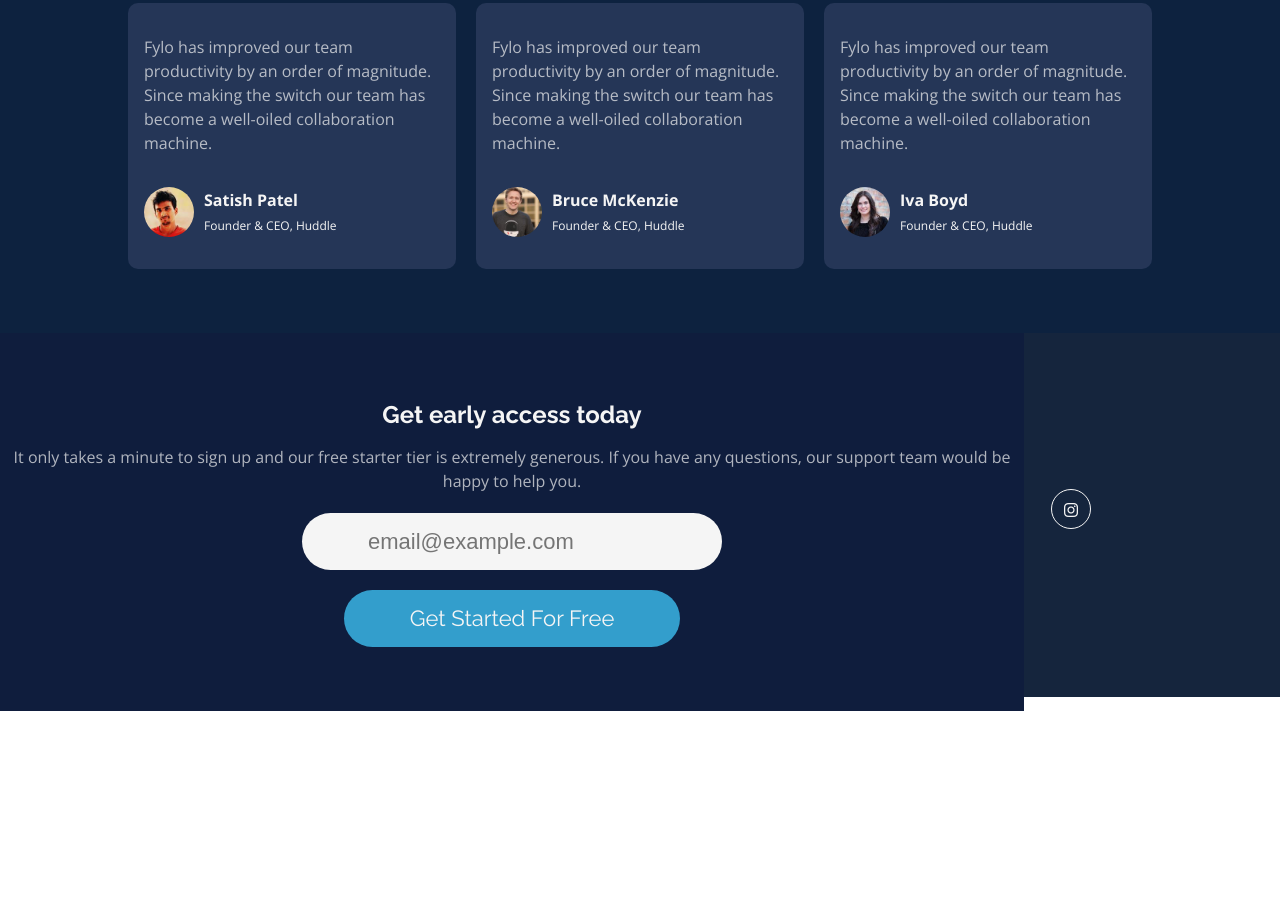
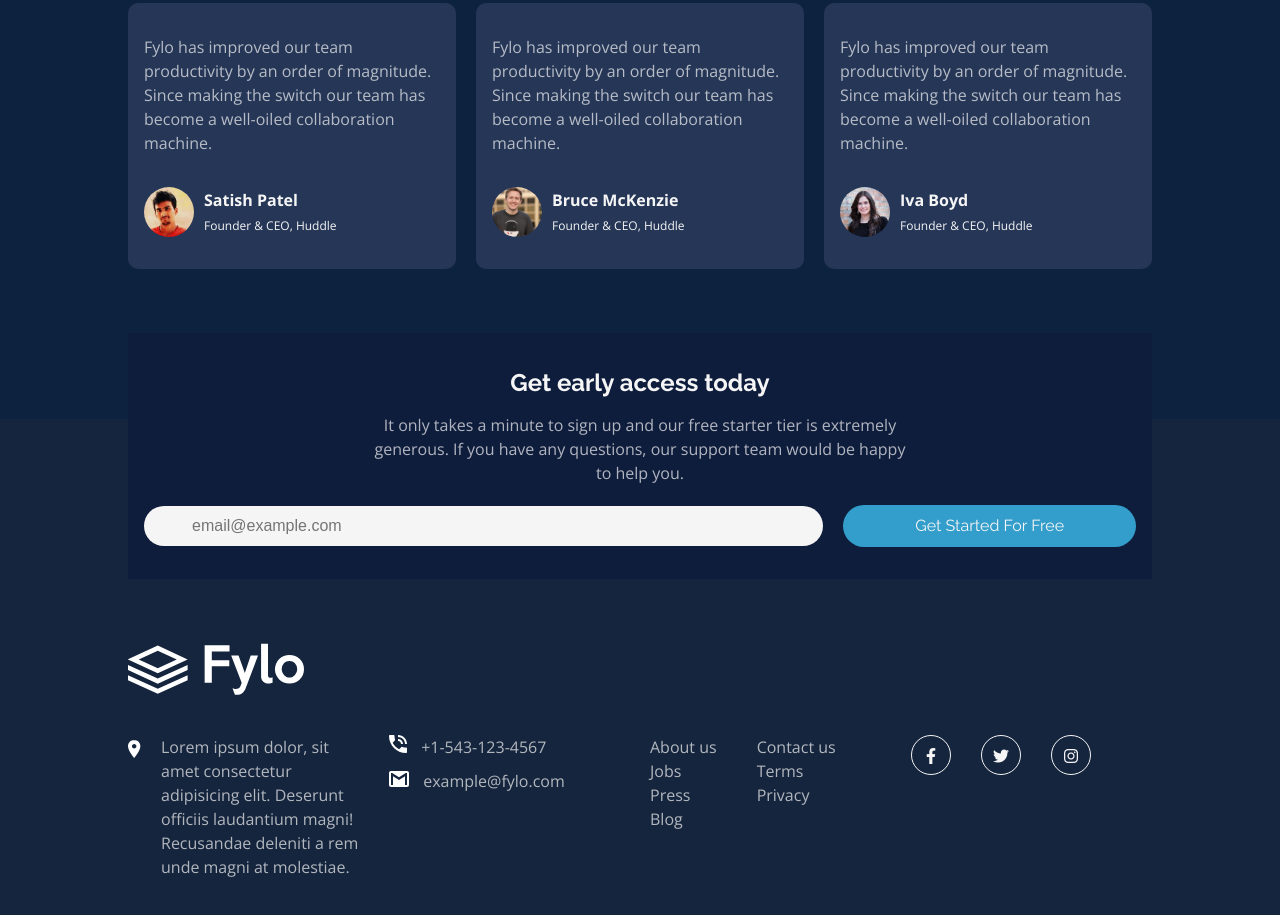
Before and after one commit to sedat355/Fylo_dark_theme_landing_page, a plain HTML site: page index.html in a window 1280 px wide. Shown: the part 2319-3234 px from the top of the page. Before the commit the page ends 3030 px from the top, so only its background shows below. Drawn offline with nearby package versions, Linux system fonts and the light colour scheme.

Commit message:
ALL COMPLETED

```diff
--- a/style.css
+++ b/style.css
@@ -255,26 +255,47 @@ section.comments {
 section.access {
     text-align: center;
     background-color: rgb(15, 29, 61);
-    position: absolute;
+    position: relative;
+    top: 0px;
+    margin-bottom: -160px;
+    padding: 2em 1em;
 }
 .access input {
     background-color: whitesmoke;
     border: none;
     outline: none;
     border-radius: 100px;
-    padding: .7em 3em;
+    padding: .7rem 3rem;
     font-size: 22px;
-    flex: 1;
+    width: 100%;
+}
+.access_parag {
+    max-width: 60ch;
+    margin: 0 auto;
 }
 .btn_secondary {
-    flex: 1;
     margin-top: 0;
+    width: 100%;
 }
 .access .flex {
     flex-direction: column;
     align-items: center;
     row-gap: 20px;
     margin-top: 20px;
+}
+@media (min-width: 55rem) {
+    .access .flex {
+        flex-direction: row;
+    }
+    .access input {
+        font-size: 16px;
+        width: 70%;
+    }
+    .btn_secondary {
+        font-size: 16px;
+        width: 30%;
+        white-space: nowrap;
+    }
 }
 
 
@@ -284,7 +305,7 @@ section.access {
 /* ! =======FOOTER STYLES========================= */
 footer {
     background-color: var(--bg-header2);
-    padding: 4em 0;
+    padding: 224px 0 4em;
     color: rgba(245, 245, 245, 0.701);
 }
 footer > .container {
```
